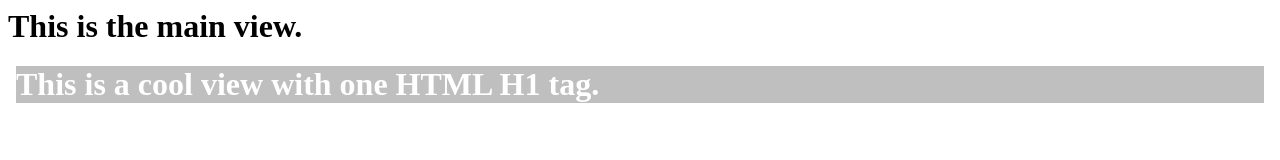
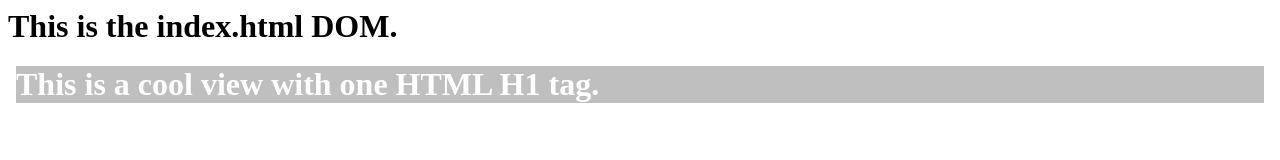
Before and after one commit to ia74/contextual, a plain HTML site: page demo/index.html in a window 1280 px wide. Drawn offline with nearby package versions, Linux system fonts and the light colour scheme.

Commit message:
upgrade the dem,o i guess

```diff
--- a/contextual.js
+++ b/contextual.js
@@ -3,10 +3,22 @@
  * @author ia74
  * @version 1.1.0
  */
+
+/**
+ *
+ * Idea: Harbor and display HTML views. We will need to add extra tags.
+ */
+
+/**
+ * [contextual.js]{@link https://github.com/ia74/contextual}
+ * @author ia74
+ * @version 1.1.p0
+ */
 const ctxl = {
 	view_container: "#ctxl-view-cont",
 	as: "html",
 	version: "1.0.0",
+	loadingHTML: "Loading a view...",
 	views: [],
 	addView: (view) => {
 		if (!ctxl.views.includes(view)) ctxl.views.push(view);
@@ -14,32 +26,58 @@ const ctxl = {
 	generateView: (view) => {
 		if (!ctxl.views.includes(view)) {
 			console.log(`View ${view} not found.`);
-			return `<p>View ${view} not found.</p>`;
+			const ele = document.createElement("p");
+			ele.innerText = `View ${view} not found.`;
+			return ele;
 		}
-    for(const script of document.querySelectorAll(`.ctxv-${view}`)) {
-			script.remove();
-		}
+		if(document.querySelectorAll(`script[ctxl-id="${view}"]`).length > 0) {
+      for(const script of document.querySelectorAll(`script[ctxl-id="${view}"]`)) {
+				script.remove();
+			}
+    }
 		const view_html = document.createElement(ctxl.as);
-		view_html.id = view;
-		view_html.innerHTML = "<p>Loading...</p>";
+		view_html.setAttribute("ctxl-id", view);
+		view_html.innerHTML = ctxl.loadingHTML;
 		fetch(`./views/${view}.${ctxl.as}`)
 			.then((response) => response.text())
 			.then((data) => {
 				view_html.innerHTML = data;
 			})
-			.then(() => {
-				const scripts = view_html.getElementsByTagName("script");
-				for (let i = 0; i < scripts.length; i++) {
-					const script = document.createElement("script");
-					script.type = "module";
-					script.id = `${view}-script-${i}`;
-					script.classList.add("ctxv_script");
-					script.classList.add(`ctxv-${view}`);
-					script.text = scripts[i].text;
-					document.body.appendChild(script);
-				}
+			.then(async () => {
+				await ctxl.processViewScripts(view_html, view)
 			});
 		return view_html;
+	},
+	processViewScripts: async (view_html, view)=> {
+		const scripts = view_html.getElementsByTagName("script");
+
+		for (let i = 0; i < scripts.length; i++) {
+			const original = scripts[i];
+			const handleAsCjs = original.hasAttribute("ctxl-cjs");
+			const handleAsExternalImport = original.hasAttribute("ctxl-import");
+			const block = original.hasAttribute("ctxl-block");
+
+			const script = document.createElement("script");
+			script.type = handleAsCjs ? "" : "module";
+			script.classList.add("ctxl-view-script");
+			script.setAttribute("ctxl-id", view);
+
+			if (handleAsExternalImport) {
+				script.src = original.src;
+			} else {
+				script.text = original.text;
+			}
+
+			if (block) {
+				await new Promise((resolve, reject) => {
+					script.onload = resolve;
+					script.onerror = reject;
+					document.body.appendChild(script);
+				});
+			} else {
+				document.body.appendChild(script);
+			}
+		}
 	},
 	opened: [],
 	createViewContainer: () => {
@@ -50,11 +88,11 @@ const ctxl = {
 	nonDestructiveView: (view) => {
 		if (!document.querySelector(ctxl.view_container))
 			document.body.appendChild(ctxl.createViewContainer());
-		if (document.querySelector(`#${view}`))
+		if (document.querySelector(`${ctxl.as}[ctxl-id="${view}`))
 			document
 				.querySelector(ctxl.view_container)
 				.replaceChild(
-					document.querySelector(`#${view}`),
+					document.querySelector(`${ctxl.as}[ctxl-id="${view}"]`),
 					ctxl.generateView(view),
 				);
 		else
@@ -76,7 +114,7 @@ const ctxl = {
 			.querySelector(ctxl.view_container)
 			.replaceChild(
 				ctxl.generateView(view),
-				document.querySelector(`#${view}`),
+				document.querySelector(`${ctxl.as}[ctxl-id="${view}"]`),
 			);
 	},
 	destructiveView: (view) => {
@@ -92,7 +130,7 @@ const ctxl = {
 		new Promise((resolve, reject) => {
 			const interval = setInterval(() => {
 				if (
-					!document.querySelector(`#${view}`) &&
+					!document.querySelector(`${ctxl.as}[ctxl-id="${view}"]`) &&
 					!ctxl.opened.includes(view)
 				) {
 					clearInterval(interval);
@@ -103,7 +141,7 @@ const ctxl = {
 	onclose: {},
 	closeView: (view) => {
 		if (ctxl.onclose[view]) ctxl.onclose[view]();
-		document.querySelector(`#${view}`).remove();
+		document.querySelector(`${ctxl.as}[ctxl-id="${view}"]`).remove();
 		ctxl.opened = ctxl.opened.filter((v) => v !== view);
 	},
 };
--- a/demo/demo.js
+++ b/demo/demo.js
@@ -1,6 +1,7 @@
 import ctxl from '../contextual.js'; // Import CTXL
 
 // We need to add our view to the list
+ctxl.addView('dependencyImporting') // It's in views/coolView.html!
 ctxl.addView('coolView') // It's in views/coolView.html!
 ctxl.addView('otherCoolView') // It's in views/otherCoolView.html!
 
@@ -9,6 +10,7 @@ ctxl.destructiveView('coolView') // This destroys the innerHTML of the container
 
 // And since we want to add the other cool view on top,
 ctxl.nonDestructiveView('otherCoolView') // This just appends the view to the container.
+ctxl.nonDestructiveView('dependencyImporting') // This just appends the view to the container.
 
 // If we want to reload a view, we can do this:
 ctxl.reloadView('coolView') // This will reload the view *in place*, and reload all scripts that were added to the document.
--- a/demo/index.html
+++ b/demo/index.html
@@ -1,5 +1,5 @@
 <h1>
-  This is the main view.
+  This is the index.html DOM.
 </h1>
 
 <script src="demo.js" type="module"></script>
--- /dev/null
+++ b/demo/views/dependencyImporting.html
@@ -0,0 +1,24 @@
+<!--
+Custom attributes CTXL supports are:
+- ctxl-import: Mark this script to be imported with the "src" attribute
+- ctxl-block: Waits for the script to fully load before continuing to add any other
+- ctxl-cjs: Mark this script to be executed as a CommonJS file, not an ESM module like default
+
+-->
+
+<!-- You must mark src="" scripts with ctxl-import for them to get picked up -->
+<script ctxl-import src="..."></script>
+<!-- If you MUST block, meaning this script is ABSOLUTELY ESSENTIAL FOR YOUR VIEW TO FUNCTION,
+you can block the further loading of the view's scripts until it fully loads by adding ctxl-block -->
+<script ctxl-block ctxl-import src="https://cdn.jsdelivr.net/npm/js-md5@0.8.3/src/md5.min.js"></script>
+
+<!-- You can also make the behemoth. -->
+<script ctxl-cjs ctxl-block ctxl-import src="..."></script>
+
+<!-- And here's inline examples. -->
+<script ctxl-cjs>
+  console.log("I'm Inline CommonJS", md5("CommonJS"))
+</script>
+<script>
+  console.log("I'm Inline ESM", md5("CommonJS"))
+</script>
```
